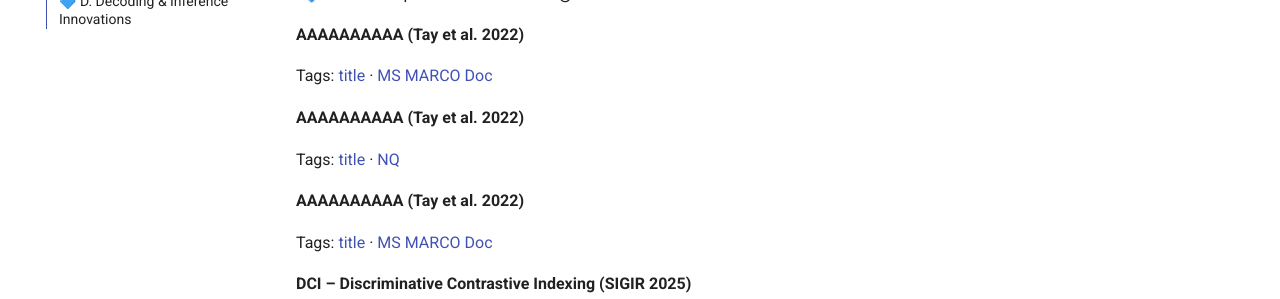
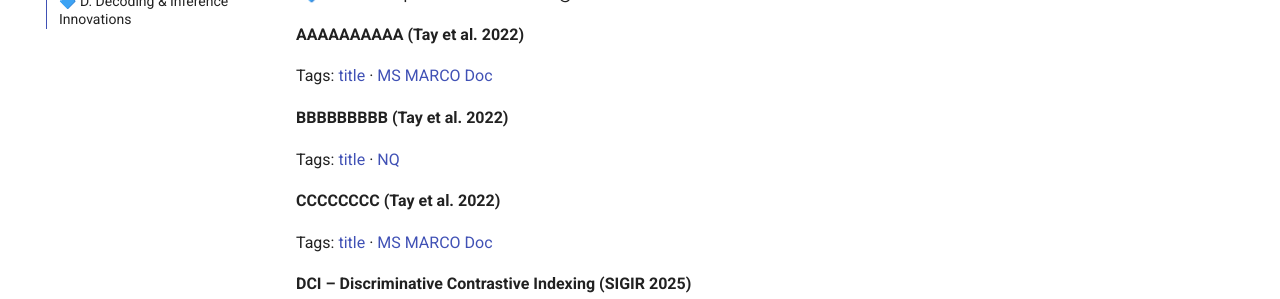
Before and after one commit to GenIR-notes/genir-notes, an MkDocs documentation site: the page built from docs/document_retrieval/papers.md, in a window 1280 px wide and 900 px high. Shown: the part 385-684 px from the top of the window. Built offline with MkDocs 1.6.1 and Material for MkDocs 9.7.7, drawn with Linux system fonts in a browser that asks for light colours.

Commit message:
Update papers.md

```diff
--- a/docs/document_retrieval/papers.md
+++ b/docs/document_retrieval/papers.md
@@ -9,7 +9,7 @@
 
 ## 🔷 A. ID Space & Indexing Innovations
 
-<div class="paper-entry" data-tags="title,ms-marco-doc">
+<div class="paper-entry" data-tags="title,ms-marco-doc" data-date="2024-12-01">
 
 <p><strong>AAAAAAAAAA (Tay et al. 2022)</strong></p>
 
@@ -21,9 +21,9 @@
 
 </div>
 
-<div class="paper-entry" data-tags="title,nq">
+<div class="paper-entry" data-tags="title,nq" data-date="2024-12-05">
 
-<p><strong>AAAAAAAAAA (Tay et al. 2022)</strong></p>
+<p><strong>BBBBBBBBB (Tay et al. 2022)</strong></p>
 
 <p>
 Tags:
@@ -33,9 +33,9 @@
 
 </div>
 
-<div class="paper-entry" data-tags="title,ms-marco-doc">
+<div class="paper-entry" data-tags="title,ms-marco-doc" data-date="2024-12-06">
 
-<p><strong>AAAAAAAAAA (Tay et al. 2022)</strong></p>
+<p><strong>CCCCCCCC (Tay et al. 2022)</strong></p>
 
 <p>
 Tags:
```
